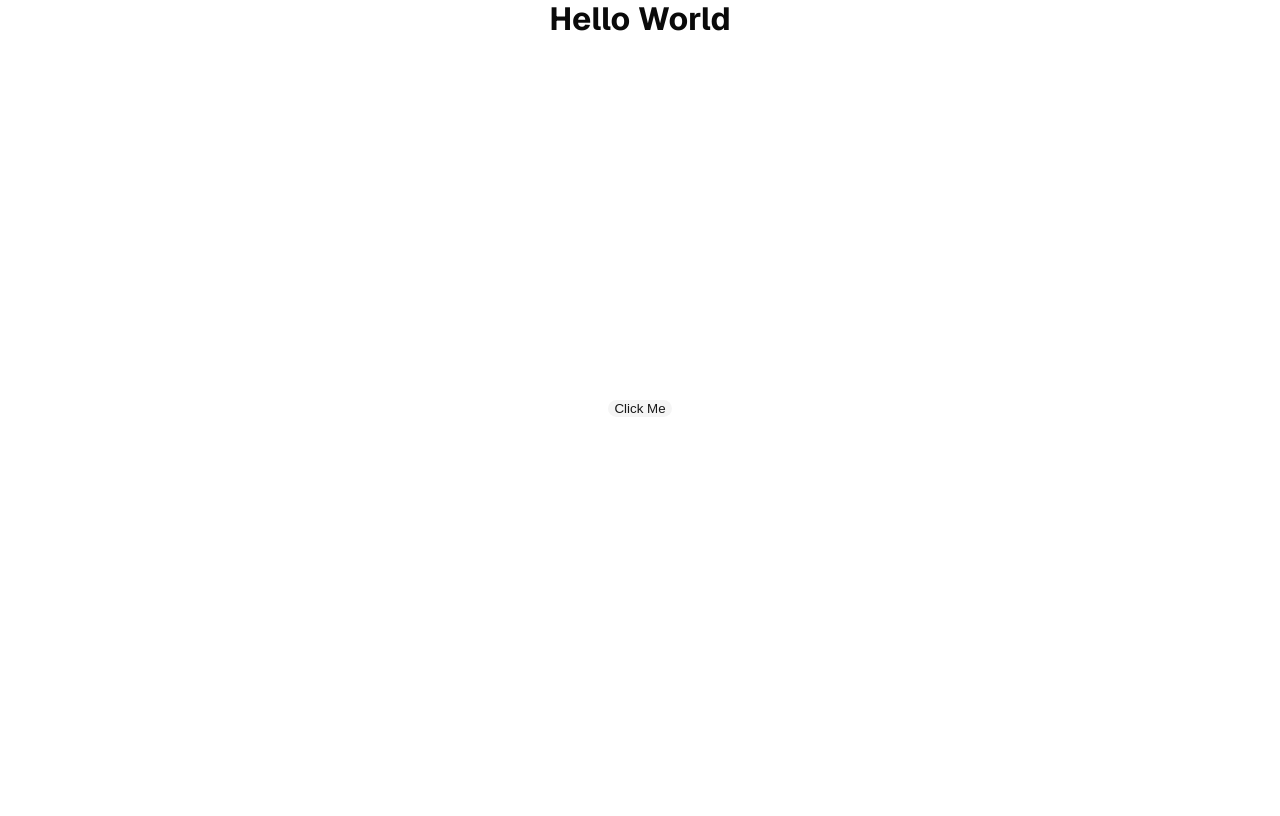
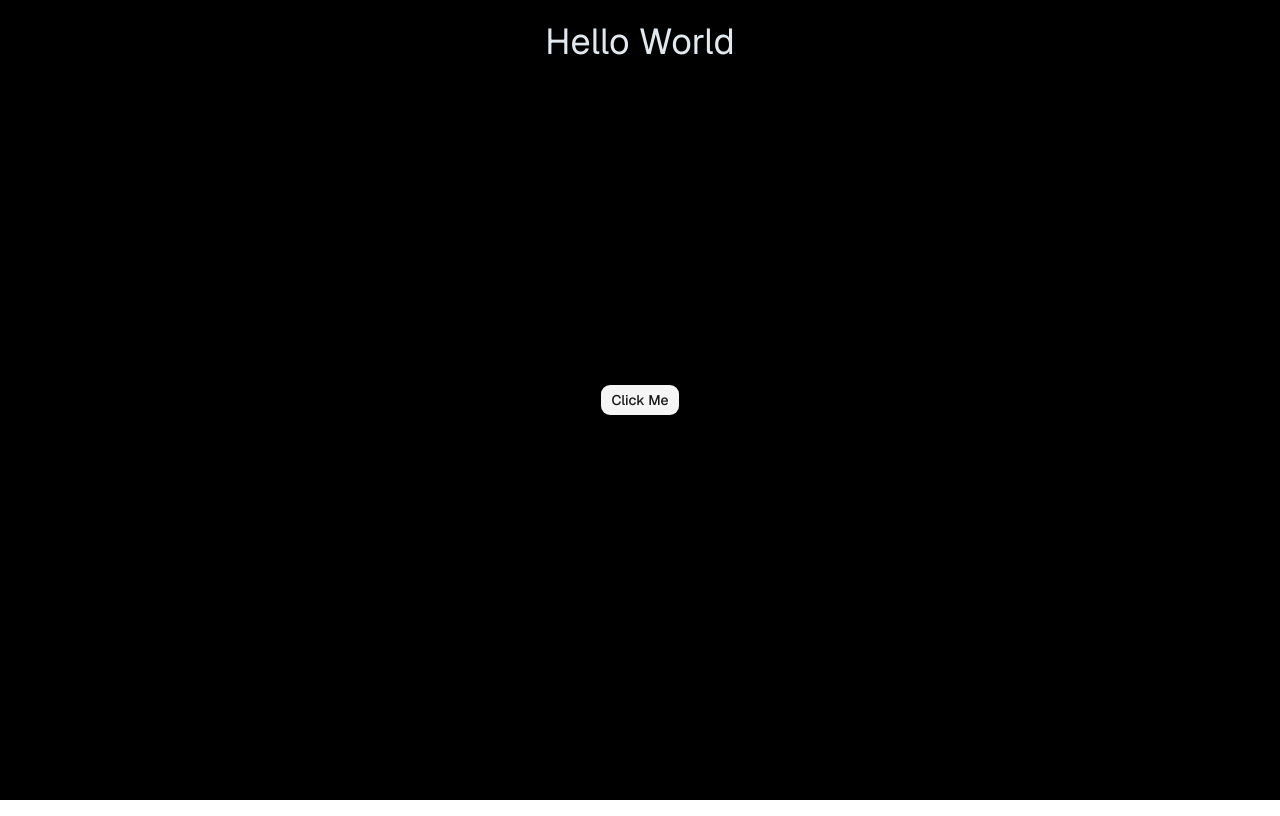
Before and after one commit to NandoFilter/next-site-blog, a Next.js app: page / in a window 1280 px wide. Built offline with nearby package versions, Linux system fonts and the light colour scheme.

Commit message:
fix: shadcn config

```diff
--- a/package.json
+++ b/package.json
@@ -9,6 +9,7 @@
     "lint": "eslint"
   },
   "dependencies": {
+    "@tailwindcss/postcss": "^4.2.2",
     "autoprefixer": "^10.4.27",
     "class-variance-authority": "^0.7.1",
     "clsx": "^2.1.1",
--- a/postcss.config.mjs
+++ b/postcss.config.mjs
@@ -1,9 +1,8 @@
-/** @type {import('postcss-load-config').Config} */
 const config = {
   plugins: {
-    tailwindcss: {},
+    "@tailwindcss/postcss": {},
     autoprefixer: {},
   },
-}
+};
 
 export default config;
--- a/src/styles/globals.css
+++ b/src/styles/globals.css
@@ -1,10 +1,8 @@
+@import "tailwindcss";
 @import "tw-animate-css";
 @import "shadcn/tailwind.css";
 
 @custom-variant dark (&:is(.dark *));
-@tailwind base;
-@tailwind components;
-@tailwind utilities;
 
 @layer base {
   .theme {
```
Also changed, not shown: 2 other files (tests, documents, lock files or other folders).
